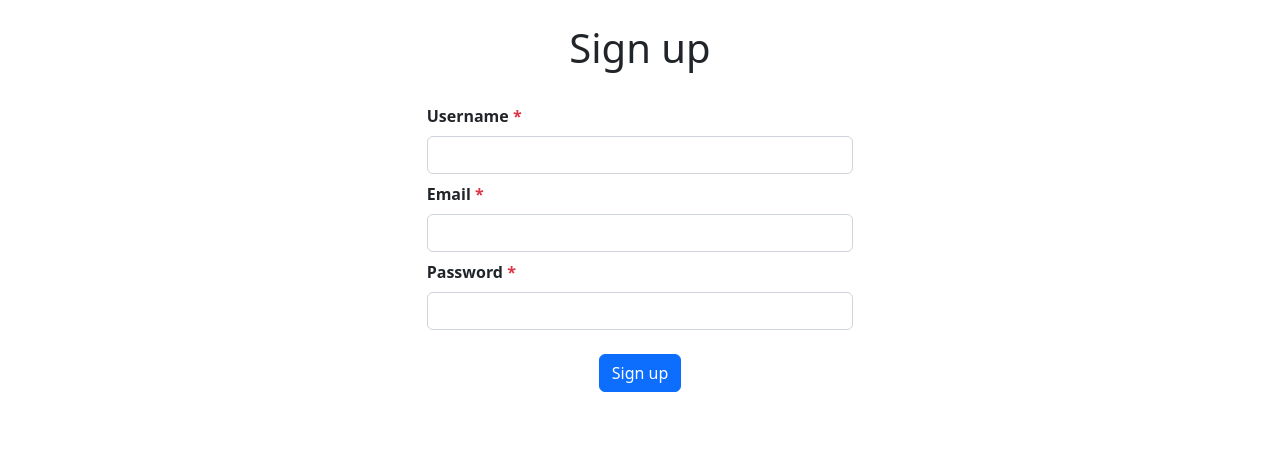
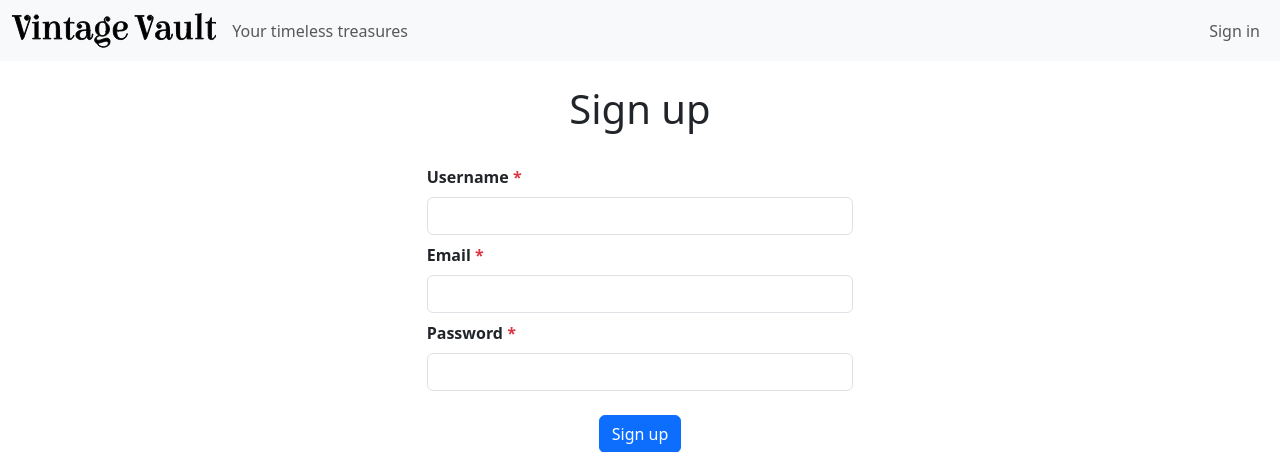
Before and after one commit to mikevillarruel/my-store, a Django app: page /sign_up/ in a window 1280 px wide. Shown: the top 452 px of the page. Run offline with Django 4.2, Linux system fonts and the light colour scheme; parts of the project's set-up code (start-up, migrations or seed data) failed here and were passed over.

Commit message:
feat: Navbar
- Create navbar template
- Add logo and page icon
- Setup STATICFILES_DIRS
- Update Bootstrap to v5.3.0
- Change page title

```diff
--- a/mystore/settings.py
+++ b/mystore/settings.py
@@ -124,3 +124,7 @@ MEDIA_URL = 'media/'
 AUTH_USER_MODEL = 'authentication.User'
 
 LOGIN_URL = 'login'
+
+STATICFILES_DIRS = [
+    BASE_DIR / 'static',
+]
--- a/templates/authentication/login.html
+++ b/templates/authentication/login.html
@@ -1,8 +1,4 @@
 {% extends 'base.html' %}
-
-{% block title %}
-    <title>My Store | Sign in</title>
-{% endblock %}
 
 {% block content %}
     <div class="col-10 col-sm-8 col-md-6 col-xl-4 mx-auto mb-5 mt-4">
--- a/templates/authentication/sign_up.html
+++ b/templates/authentication/sign_up.html
@@ -1,8 +1,4 @@
 {% extends 'base.html' %}
-
-{% block title %}
-    <title>My Store | Sign up</title>
-{% endblock %}
 
 {% block content %}
     <div class="col-10 col-sm-8 col-md-6 col-xl-4 mx-auto mb-5 mt-4">
--- a/templates/base.html
+++ b/templates/base.html
@@ -1,3 +1,5 @@
+{% load static %}
+
 <!doctype html>
 <html lang="en">
 <head>
@@ -6,22 +8,27 @@
           content="width=device-width, user-scalable=no, initial-scale=1.0, maximum-scale=1.0, minimum-scale=1.0">
     <meta http-equiv="X-UA-Compatible" content="ie=edge">
 
-    <link href="https://cdn.jsdelivr.net/npm/bootstrap@5.2.3/dist/css/bootstrap.min.css" rel="stylesheet"
-          integrity="sha384-rbsA2VBKQhggwzxH7pPCaAqO46MgnOM80zW1RWuH61DGLwZJEdK2Kadq2F9CUG65" crossorigin="anonymous">
+    <link rel="icon" href="{% static 'favicon.svg' %}" type="image/svg+xml">
+    <link href="https://cdn.jsdelivr.net/npm/bootstrap@5.3.0/dist/css/bootstrap.min.css" rel="stylesheet"
+          integrity="sha384-9ndCyUaIbzAi2FUVXJi0CjmCapSmO7SnpJef0486qhLnuZ2cdeRhO02iuK6FUUVM" crossorigin="anonymous">
 
     {% block title %}
-        <title>My Store</title>
+        <title>Vintage Vault</title>
     {% endblock %}
 
 </head>
 
 <body>
 
+{% block navbar %}
+    {% include 'navbar.html' %}
+{% endblock %}
+
 {% block content %}
 {% endblock %}
 
-<script src="https://cdn.jsdelivr.net/npm/bootstrap@5.2.3/dist/js/bootstrap.bundle.min.js"
-        integrity="sha384-kenU1KFdBIe4zVF0s0G1M5b4hcpxyD9F7jL+jjXkk+Q2h455rYXK/7HAuoJl+0I4" crossorigin="anonymous">
+<script src="https://cdn.jsdelivr.net/npm/bootstrap@5.3.0/dist/js/bootstrap.bundle.min.js"
+        integrity="sha384-geWF76RCwLtnZ8qwWowPQNguL3RmwHVBC9FhGdlKrxdiJJigb/j/68SIy3Te4Bkz" crossorigin="anonymous">
 </script>
 
 </body>
--- /dev/null
+++ b/templates/navbar.html
@@ -0,0 +1,24 @@
+{% load static %}
+
+<nav class="navbar navbar-expand-lg bg-body-tertiary">
+    <div class="container-fluid">
+        <a class="navbar-brand" href="#">
+            <img src="{% static 'logo.svg' %}" alt="Vintage Vault" height="35"/>
+        </a>
+        <button class="navbar-toggler" type="button" data-bs-toggle="collapse" data-bs-target="#navbarText"
+                aria-controls="navbarText" aria-expanded="false" aria-label="Toggle navigation">
+            <span class="navbar-toggler-icon">
+            </span>
+        </button>
+        <div class="collapse navbar-collapse justify-content-between" id="navbarText">
+            <span class="navbar-text">
+                    Your timeless treasures
+            </span>
+            <ul class="navbar-nav mb-2 mb-lg-0">
+                <li class="nav-item">
+                    <a class="nav-link" href="{% url 'login' %}">Sign in</a>
+                </li>
+            </ul>
+        </div>
+    </div>
+</nav>
--- a/templates/products/create_product.html
+++ b/templates/products/create_product.html
@@ -1,8 +1,4 @@
 {% extends "base.html" %}
-
-{% block title %}
-    <title>My Store | Create Product</title>
-{% endblock %}
 
 {% block content %}
 
```
Also changed, not shown: static/favicon.svg (added), static/logo.svg (added).
